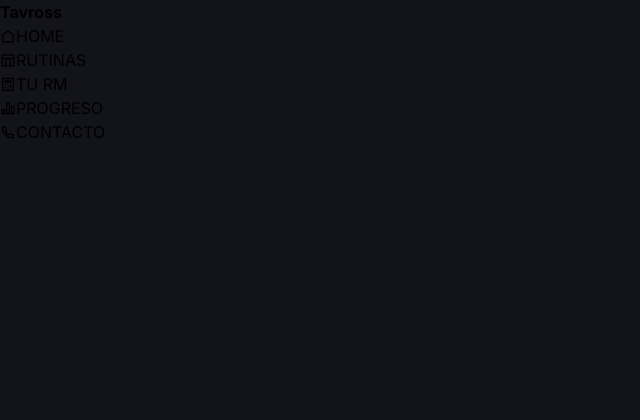
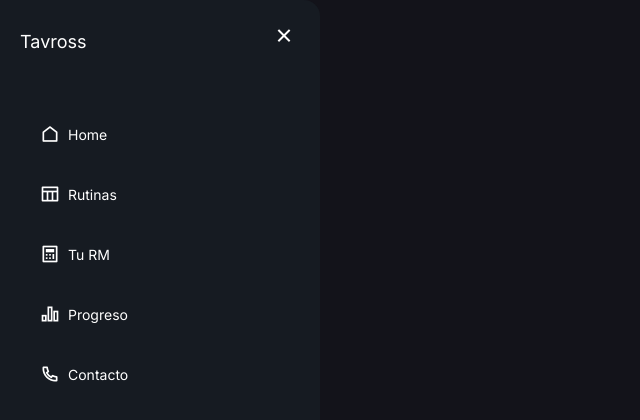
Before and after one commit to Tintaa307/tavross-final-version, a Next.js app: page /dashboard in a window 1280 px wide. Shown: the top 420 px of the page, without its empty margins (0-640 px from the left). Built offline with nearby package versions, Linux system fonts and the light colour scheme.

Commit message:
add styles to the nav

```diff
--- a/src/components/nav/Nav.tsx
+++ b/src/components/nav/Nav.tsx
@@ -5,46 +5,67 @@ import "remixicon/fonts/remixicon.css"
 const Nav = () => {
   const navItems = [
     {
-      name: "HOME",
+      name: "Home",
       path: "/dashboard",
       icon: "ri-home-line",
     },
     {
-      name: "RUTINAS",
+      name: "Rutinas",
       path: "/dashboard/rutinas",
       icon: "ri-table-line",
     },
     {
-      name: "TU RM",
+      name: "Tu RM",
       path: "/dashboard/rm",
       icon: "ri-calculator-line",
     },
     {
-      name: "PROGRESO",
+      name: "Progreso",
       path: "/dashboard/progreso",
       icon: "ri-bar-chart-2-line",
     },
     {
-      name: "CONTACTO",
+      name: "Contacto",
       path: "/dashboard/contacto",
       icon: "ri-phone-line",
     },
   ]
 
   return (
-    <header className="">
-      <nav className="">
-        <div className="">
-          <strong>Tavross</strong>
+    <header className="fixed top-0 left-0 w-full h-20">
+      <nav className="w-full h-full">
+        <div className="m-5">
+          <i
+            className={[
+              "ri-menu-line",
+              "text-2xl text-white font-semibold",
+            ].join(" ")}
+          />
         </div>
-        <div className="">
-          <ul className="">
+        <div className="fixed top-0 left-0 w-80 h-screen bg-[#161b22] rounded-r-2xl">
+          <div className="absolute right-6 top-5">
+            <i
+              className={[
+                "ri-close-line",
+                "text-white text-2xl cursor-pointer",
+              ].join(" ")}
+            />
+          </div>
+          <div className="mt-7 ml-5">
+            <small className="text-white text-lg">Tavross</small>
+          </div>
+          <ul className="mt-12 w-full h-max flex items-center justify-center flex-col">
             {navItems.map((item, index) => (
-              <li className="" key={index}>
-                <i className={item.icon} />
-                <Link className="" href={item.path}>
+              <li
+                className="w-4/5 h-11 flex items-center justify-start hover:bg-[#ffffff2c] rounded-lg my-2 transition-all"
+                key={index}
+              >
+                <i
+                  className={[item.icon, "text-white text-xl mx-2"].join(" ")}
+                />
+                <small className="text-white text-[0.875rem]">
                   {item.name}
-                </Link>
+                </small>
               </li>
             ))}
           </ul>
--- a/tailwind.config.js
+++ b/tailwind.config.js
@@ -16,6 +16,7 @@ module.exports = {
         300: "#d2d6dc",
         400: "#9fa6b2",
         500: "#6b7280",
+        900: "#1e1e1e",
       },
       blue: {
         50: "#f0f9ff",
```
Also changed, not shown: 1 other file (tests, documents, lock files or other folders).
